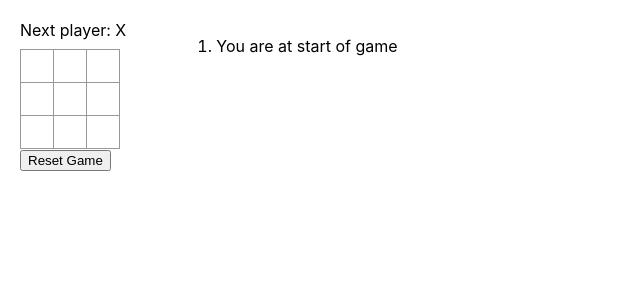
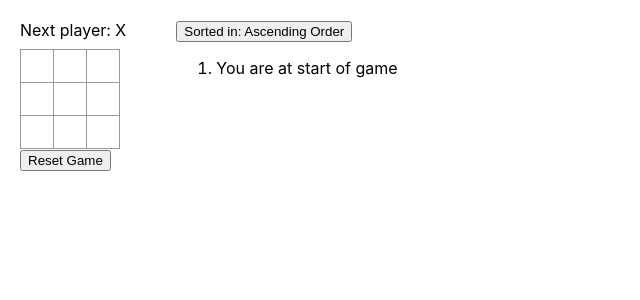
Before and after one commit to mich-chen/tic-tac-toe-app, a React (Create React App) app: page / in a window 1280 px wide. Shown: the top 300 px of the page, without its empty margins (0-640 px from the left). Built offline with nearby package versions, Linux system fonts and the light colour scheme.

Commit message:
add toggle to sort in asc or desc order

```diff
--- a/src/App.jsx
+++ b/src/App.jsx
@@ -91,6 +91,7 @@ const Board = ({ nextValue, squares, onPlay }) => {
 const Game = () => {
   const [history, setHistory] = useState([Array(9).fill(null)]); // nested array of board's values
   const [currentMove, setCurrentMove] = useState(0); // index of current move in history
+  const [isAscending, setIsAscending] = useState(true); // sorted by move #
 
   // 'X' is even move, 'O' is odd moves
   const nextValue = currentMove % 2 === 0 ? 'X' : 'O'; // can dynamically calculate w/ useState()
@@ -111,6 +112,10 @@ const Game = () => {
   const handleRestart = () => {
     setHistory([Array(9).fill(null)]);
     setCurrentMove(0);
+  }
+
+  const handleSort = () => {
+    setIsAscending(!isAscending); // not updating history because game needs to remember moves
   }
 
   const log = history.map((squares, index) => {
@@ -145,10 +150,12 @@ const Game = () => {
         <button onClick={handleRestart}>Reset Game</button>
       </div>
       <div className='game-info'>
+        <button onClick={handleSort}>Sorted in: {isAscending ? 'Ascending Order' : 'Descending Order'}</button>
         <ol>
-          {log}
+          {isAscending ? log : log.reverse()}
         </ol>
       </div>
+
     </div>
   )
 }
```
